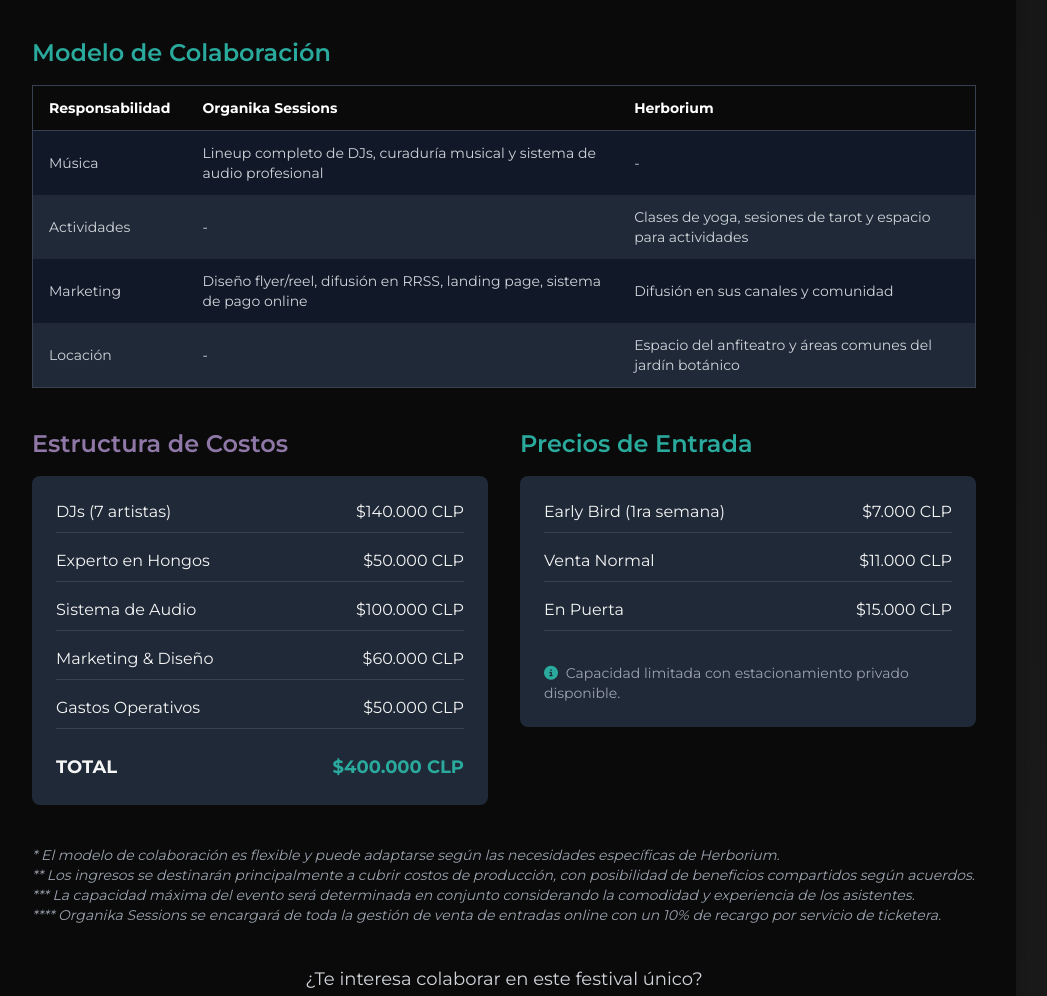
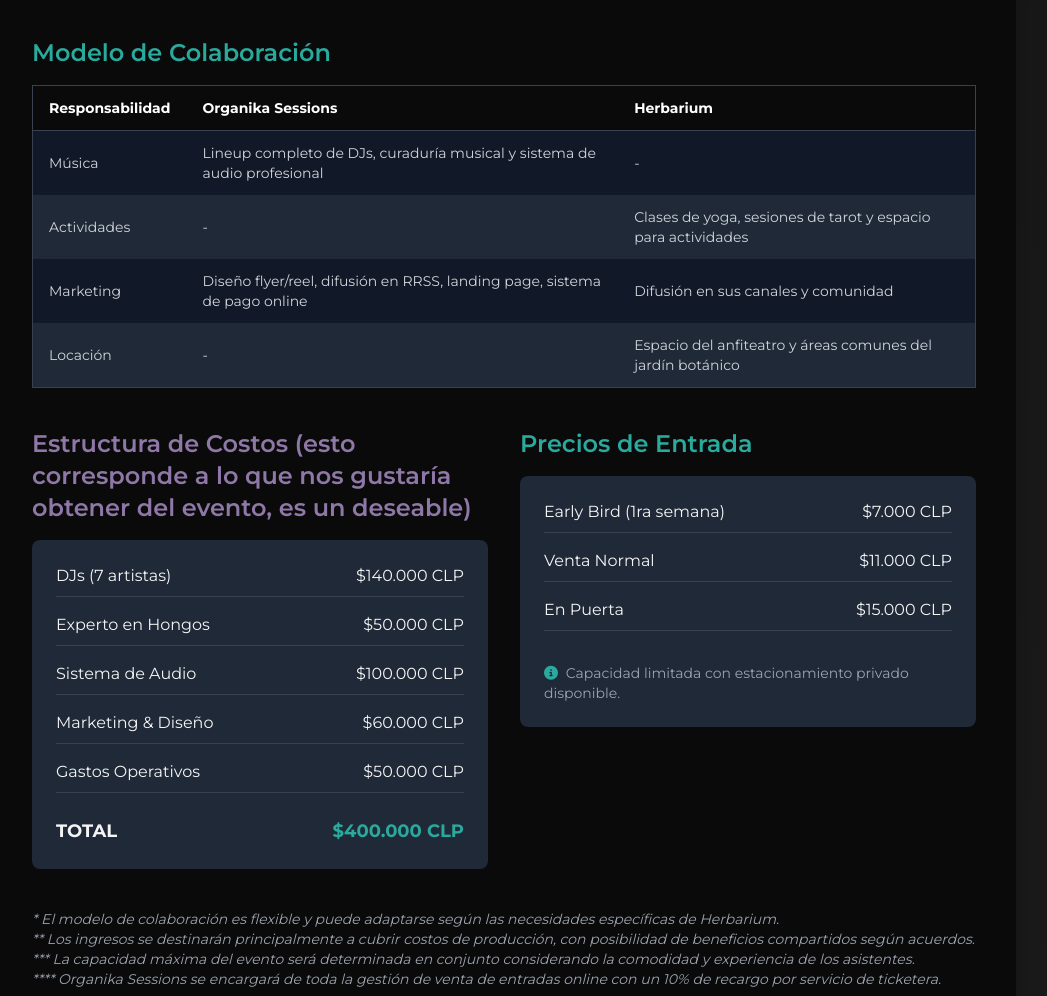
Before and after one commit to junglesoul/OrganikaSessions, a plain HTML site: page fest.html in a window 1280 px wide. Shown: the part 1534-2530 px from the top of the page, without its empty margins (136-1183 px from the left). Drawn offline with nearby package versions, Linux system fonts and the light colour scheme.

Commit message:
Update fest.html

```diff
--- a/fest.html
+++ b/fest.html
@@ -184,7 +184,7 @@
             <tr>
               <th class="px-4 py-3 border-b border-gray-700">Responsabilidad</th>
               <th class="px-4 py-3 border-b border-gray-700">Organika Sessions</th>
-              <th class="px-4 py-3 border-b border-gray-700">Herborium</th>
+              <th class="px-4 py-3 border-b border-gray-700">Herbarium</th>
             </tr>
           </thead>
           <tbody>
@@ -216,7 +216,7 @@
       <div class="grid grid-cols-1 md:grid-cols-2 gap-8 mb-10">
         <!-- Costos -->
         <div>
-          <h3 class="text-2xl font-semibold text-custom-purple mb-4">Estructura de Costos</h3>
+          <h3 class="text-2xl font-semibold text-custom-purple mb-4">Estructura de Costos (esto corresponde a lo que nos gustaría obtener del evento, es un deseable)</h3>
           <div class="bg-gray-800 p-6 rounded-lg">
             <div class="space-y-4">
               <div class="flex justify-between border-b border-gray-700 pb-2">
@@ -277,7 +277,7 @@
 
       <!-- Notas adicionales -->
       <div class="mt-6 text-sm text-gray-400 italic">
-        * El modelo de colaboración es flexible y puede adaptarse según las necesidades específicas de Herborium.<br>
+        * El modelo de colaboración es flexible y puede adaptarse según las necesidades específicas de Herbarium.<br>
         ** Los ingresos se destinarán principalmente a cubrir costos de producción, con posibilidad de beneficios compartidos según acuerdos.<br>
         *** La capacidad máxima del evento será determinada en conjunto considerando la comodidad y experiencia de los asistentes.<br>
         **** Organika Sessions se encargará de toda la gestión de venta de entradas online con un 10% de recargo por servicio de ticketera.
```
